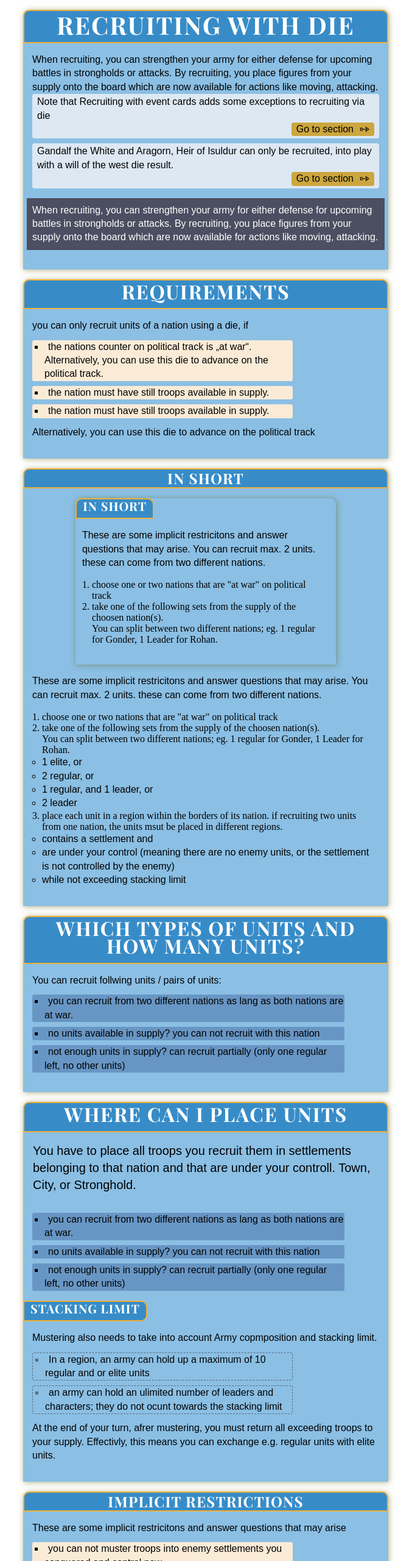
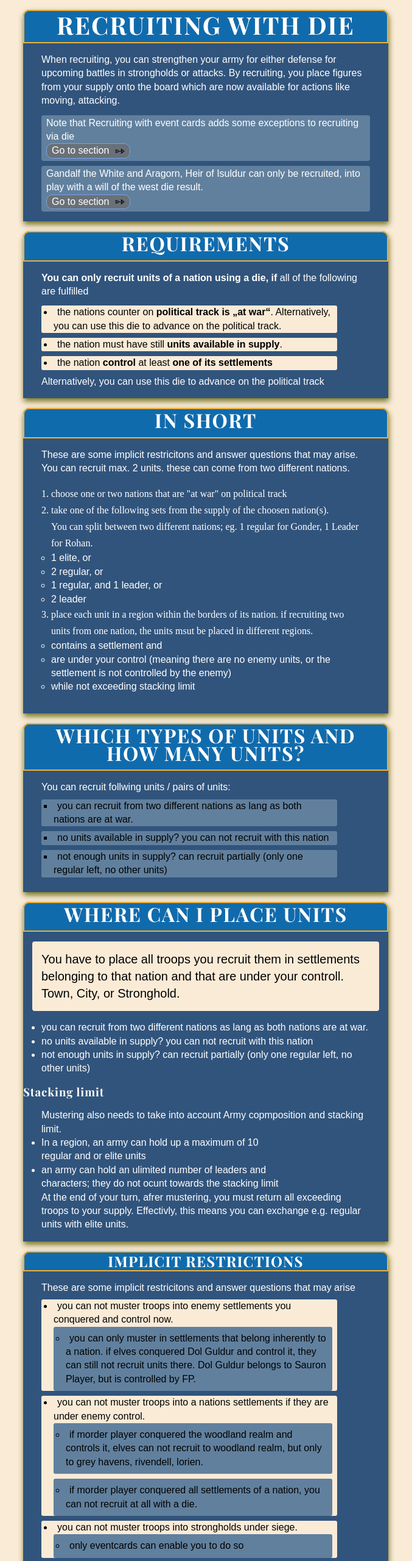
Before and after one commit to PatrickJungwirth/WoTR_Rules, a plain HTML site: page index.html in a window 1280 px wide. Shown: the top 2560 px of the page at 61% size, without its empty margins (302-979 px from the left). Drawn offline with nearby package versions, Linux system fonts and the light colour scheme; a web font is replaced by a local one.

Commit message:
CSS is better structured + new testpage

```diff
--- a/css/mainstyles.css
+++ b/css/mainstyles.css
@@ -12,16 +12,17 @@
     --fs-40: 2.0rem;
     --fs-50: 2.5rem;
 
-    --clr-main: hsl(205, 57%, 50%);
-    --clr-main-sec: hsl(205, 62%, 72%);
+    --clr-main: hsl(205, 83%, 37%);
+    --clr-main-sec: hsl(212, 43%, 34%);
     --clr-highlight: hsl(44, 58%, 52%);
     --clr-test-01: hsl(234, 12%, 34%);
     --clr-test-02: hsl(212, 6%, 44%);
     --clr-test-03: hsl(0, 22%, 47%);
-    --clr-test-04: hsl(210, 48%, 91%);
+    --clr-test-04: hsl(210, 24%, 50%);
     --clr-test-05: hsl(210, 44%, 59%);
 
     --pad: 1rem;
+    --wrapper-width: 90%;
 }
 
 *,
@@ -42,15 +43,16 @@ img {
     /* otherwise its inline-element */
 }
 
-/* html{
-    font-family: var(--ff-sans);
-    font-weight: var(--fw-regular);
+html{
+    /* font-family: var(--ff-sans);
+    font-weight: var(--fw-regular); */
     line-height: 1.7;
-    color: var(--clr-neutral-500);
-    this color gets inherited, we can overwrite it when needed
-} */
+    color: white;
+    /* this color gets inherited, we can overwrite it when needed */
+}
 html, body{
     height: 100%;
+    background-color: antiquewhite
     /* margin: 0; */
     /* padding-block-end: 5rem; */
     /* padding only on bottom of body */
@@ -76,7 +78,7 @@ h1, h2, h3{
 }
 
 p{
-    margin-bottom: 0.75rem;
+    /* margin-bottom: 0.75rem; */
     line-height: 1.4;
     font-family: var(--ff-sans);
 }
@@ -88,14 +90,74 @@ p{
 /* CLASSES OF THE WEBPAGE */
 .wrapper{
     background-color: var(--clr-main-sec);
-    /* background: linear-gradient(to top, white, var(--clr-main-sec) 50%); */
-    width: 95%;
+    width: var(--wrapper-width);
     max-width: 600px;
     border-radius: 10px 10px 0 0;
     margin: 1rem auto;
     padding-bottom: 1rem;
-    box-shadow: 1px 1px 10px rgba(100, 100, 10, 0.5);
-    /* border: 2px solid var(--clr-test-02); */
+    box-shadow: 1px 5px 10px rgba(100, 100, 10, 0.9);
+}
+
+.wrapper-turn{
+    border: 2px solid rgb(240, 176, 56);
+    background-color: var(--clr-main);
+    border-radius: 10px 10px 0 0;
+}
+
+.turn_card{
+    background-color: var(--clr-main-sec);
+    width: var(--wrapper-width);
+    max-width: 600px;
+    border-radius: 10px 10px 0 0;
+    margin: 1rem auto;
+    padding-bottom: 1rem;
+    box-shadow: 1px 5px 10px rgba(100, 100, 10, 0.9);
+}
+
+.card-meta{
+    padding: 0.25rem 1rem;
+    width: 100%;
+    background-color: var(--clr-test-04);
+    border-bottom: 2px solid var(--clr-highlight);
+    display: flex;
+    justify-content: space-between;
+    margin: auto;
+}
+
+.player{
+
+}
+
+.card_title-area{
+    --size-element: 2.5rem;
+
+    display: flex;
+    justify-content: flex-start;
+    align-items: flex-start;
+    color: white;
+    text-transform: uppercase;
+    padding: 0.5rem;
+}
+
+.card_title-area_img{
+    background-color: var(--clr-test-04);
+    box-shadow: 2px 2px 10px rgba(20, 20, 12, 0.5);
+    border: 2px solid var(--clr-test-01);
+    border-radius: 5px;
+    --lengt: 25%;
+    flex: 0 0 auto;
+    width: var(--lengt);
+    max-width: 80px;
+    min-width: calc(2*(var(--size-element)));
+    /* height: min(1rem, var(--lengt));; */
+    display:block;
+}
+
+.card_title{
+    padding: 0 0 0 1rem;
+    flex: 1 1 0;
+    width: 40%;
+    font-size: 2rem;
 }
 
 @media (min-width: 600px){
@@ -122,41 +184,37 @@ p{
     text-transform: uppercase;
 }
 
+.wrapper > :last-child{
+    margin-bottom: 0;
+}
+
 .inside-wrapper{
     /* padding: calc(0.5*var(--pad)) var(--pad); */
-    width: 95%;
+    width: var(--wrapper-width);
     margin: 1rem auto;
 }
 
-.inside-wrapper-02{
+.inside-wrapper-color{
     /* padding: calc(0.5*var(--pad)) var(--pad); */
-    width: 95%;
+    width: var(--wrapper-width);
     margin: 1rem auto;
     box-sizing: content-box;
-    padding: 1.5%;
-    color: white;
-    background-color: var(--clr-test-01);
+    padding: 2.5%;
+    color: black;
+    background-color: antiquewhite;
+    border-radius: 4px;
 }
 
-.border{
-    border: 2px solid var(--cl)
-}
+/* ################################################################################
+#################################### headings ######################################
+################################################################################ */
 
-/* .inside-wrapper__color{
-    width: 95%;
-    margin: 0 auto;
-    background-color: var(--clr-test-04);
+/* title and head are both mostly :first:child of wrapper */
 
-    padding: .5rem .5rem ;
-    line-height: 1;
-} */
 
-.requirements{
 
-    background-color:var(--clr-main-sec);
-}
-
-.rule-action__title{
+.title{
+    /* h1 */
     background-color: var(--clr-main);
     padding: 0.125em 0.5em 0.25em;
     color: white;
@@ -164,7 +222,8 @@ p{
     line-height: .9;
 }
 
-.rule-action__section{
+.head{
+    /* h2 */
     padding: 0.125em 0.5em 0.4em;
     color: white;
     font-size: var(--fs-40);
@@ -172,7 +231,8 @@ p{
     letter-spacing: 0.05em;
 }
 
-.rule-action__subsection{
+.subhead{
+    /* h3 */
     width: max-content;
     padding: 0.125em 0.5em 0.5em;
     color: white;
@@ -186,27 +246,72 @@ p{
     text-transform: uppercase;
 }
 
-.text-highlighted{
+/* ################################################################################
+#################################### TEXT ######################################
+################################################################################ */
+
+.main-text{
+    /* background-color: var(--clr-test-05); */
+    font-size: var(--fs-15);
+    color: black;
+    width: 100%;
+    margin: 0;
+
+    /* border-left: 1rem var(--clr-highlight) solid; */
+    /* box-shadow: 1px 1px 10px rgba(100, 100, 10, 0.5); */
+}
+
+.bold{
+    font-weight: var(--fw-bold);
+
+}
+
+.text{
+    margin-bottom: 0.75rem;
+}
+
+.text-white{
+
+}
+
+.box-highlighted{
     background-color: var(--clr-test-04);
     margin: 0;
     padding: 0.125em 0.5em 0.25em;
     border-radius: 4px;
 }
 
-.text-highlighted + .text-highlighted{
+.box-highlighted + .box-highlighted{
     margin-top: 0.5rem;
 }
 
-.text{
-    margin-bottom: 0.75rem;
+.box-highlighted_text{
+    margin: 0;
 }
 
-ul + p{
+.box-lowlight{
+    background-color: var(--clr-test-04);
+    margin: 0;
+    color: rgb(255, 255, 255);
+    padding: 0.125em 0.5em 0.25em;
+    border-radius: 4px;
+}
+
+.box-lowlight + .box-lowlight{
+    margin-top: 0.5rem;
+}
+
+
+/* ul + p{
     margin-top: 0.75rem;
-}
-/* lists and item */
+} */
 
-.action-prerequisites_list{
+/* ################################################################################
+#################################### list ######################################
+################################################################################ */
+
+.list-highlighted{
+    color: black;
     margin: 0.5rem 0;
     list-style-position: inside;
     padding: 0;
@@ -214,30 +319,53 @@ ul + p{
     /* background-color: var(--clr-highlight); */
 }
 
-.requirement{
+.list-highlighted_item{
     background-color:antiquewhite;
     border-radius: 3px;
     margin-bottom: 0.5em;
-    list-style-type: square;
+    list-style-type: disc;
     /* padding: calc(0.5*var(--pad)) 0 calc(0.5*var(--pad)) calc(0.5*var(--pad)); */
     text-underline-position: below;
     padding-left: 1.25rem;
+    padding-right: 0.5rem;
     text-indent: -1rem;
     /* box-shadow: 1px 1px 10px rgba(100, 100, 10, 0.5); */
 }
 
-.action-items{
+.list-highlighted_item::marker{
+    color: black;
+    /* white-space: pre-wrap; */
+    /* font-size: var(--fs-30);
+    line-height: 1; */
+}
+
+.list-highlighted_subitem{
+    background-color: var(--clr-test-04);
+    /* border: 1px dashed rgba(39, 27, 27, 0.5); */
+    border-radius: 3px;
+    margin-bottom: 0.5em;
+    list-style-type: circle;
+    padding: calc(0.5*var(--pad)) calc(0.5*var(--pad)) calc(0.5*var(--pad));
+    text-underline-position: below;
+    padding-left: 1.25rem;
+    text-indent: -1rem;
+}
+
+
+.list-monochrome{
     margin: 0.5rem 0;
+    color: black;
     list-style-position: inside;
     /* padding: 0rem 1rem; */
     max-width: 90%;
     /* background-color: var(--clr-test-02); */
 }
 
-.action-item{
-    background-color: var(--clr-test-05);
+.list-monochrome_item{
+    background-color: var(--clr-test-04);
     border-radius: 3px;
     margin-bottom: 0.5em;
+    padding-right: 0.5rem;
     list-style-type: square;
     /* padding: calc(0.5*var(--pad)) 0 calc(0.5*var(--pad)) calc(0.5*var(--pad)); */
     text-underline-position: below;
@@ -245,105 +373,38 @@ ul + p{
     text-indent: -1rem;
 }
 
-.action-item + .action-item{
-    margin-top: 0.5rem;
-}
-
-
-.requirement + .requirement{
-    padding-top: 0;
-}
-
-.sublist{
-    max-height: 0;  /* Initially hidden */
-    padding: 0;
-            overflow: hidden; /* Prevents content from spilling out */
-            transition: max-height 0.5s ease-out;
-            transition: padding 0.5s ease-out;
-            /* Smooth expand/collapse */
-    /* hidden by default */
-    text-decoration: none;
-    background-color: var(--clr-test-03);
-}
-
-.expanded{
-    max-height: 400px;
-    background-color:antiquewhite;
-    /* padding: 0.5rem 0.5rem 0.5rem; */
-    text-decoration:none;
-}
-
-.rule-action__core{
-    /* background-color: var(--clr-test-05); */
-    padding: 1rem;
-    font-size: var(--fs-15);
-    color: rgb(0, 0, 0);
-    width: 100%;
-    margin: 0;
-
-    /* border-left: 1rem var(--clr-highlight) solid; */
-    /* box-shadow: 1px 1px 10px rgba(100, 100, 10, 0.5); */
-}
-
-.subitem{
-    text-decoration: none;
-    list-style-type: square;
-}
-
-.example{
-    /* background-color: var(--clr-test-04); */
-    border: 1px dashed rgba(39, 27, 27, 0.5);
-    border-radius: 3px;
-    margin-bottom: 0.5em;
-    list-style-type: square;
-    /* padding: calc(0.5*var(--pad)) 0 calc(0.5*var(--pad)) calc(0.5*var(--pad)); */
-    text-underline-position: below;
-    padding-left: 1.25rem;
-    text-indent: -1rem;
-}
-
-.example::marker{
-    color:rgba(39, 27, 27, 0.5);
-}
-
-.example02{
-    background-color: var(--clr-test-04);
-    border: 1px dashed rgba(39, 27, 27, 0.5);
-    border-radius: 3px;
-    margin-bottom: 0.5em;
-    list-style-type: square;
-    padding: calc(0.5*var(--pad)) calc(0.5*var(--pad)) calc(0.5*var(--pad));
-    text-underline-position: below;
-    padding-left: 1.25rem;
-    text-indent: -1rem;
-}
 
 .ordered-list{
     margin: 1rem;
 }
 
-.icon-arrow{
-    border-radius: 4px;
+/* ################################################################################
+#################################### BUTTON ######################################
+################################################################################ */
+
+
+.button_go-section{
+    border-radius: 10px;
+    border: 1px solid rgb(121, 161, 235);
     width: fit-content;
-    background-color: var(--clr-highlight);
-    /* width: fit-content; */
+    background-color: var(--clr-test-02);
     display: flex;
     gap: 10px;
-    justify-content: flex-end;
+    justify-content: space-between;
     align-items: center;
-    margin-left: auto;
+    margin-right: auto;
     padding: 0 .5rem;
 }
 
-.icon-arrow_p{
+/* .icon-arrow_p{
     margin: 0;
-}
+} */
 
-.goto{
+.button_text{
     margin: 0;
     font-weight: 200;
 }
 
 .icon{
-    height: 1rem;
+    height: 1em;
 }
--- a/index.html
+++ b/index.html
@@ -17,62 +17,49 @@
 
     <main class="rule-action">
         <section class="wrapper">
-            <h1 class="rule-action__title">Recruiting with die</h1>
+            <h1 class="title">Recruiting with die</h1>
                 <div class="inside-wrapper">
-                    <p class="icon-arrow_p">When recruiting, you can strengthen your army for either defense for upcoming battles in strongholds or attacks. By recruiting, you place figures from your supply onto the board which are now available for actions like moving, attacking.</p>
+                    <p class="text">When recruiting, you can strengthen your army for either defense for upcoming battles in strongholds or attacks. By recruiting, you place figures from your supply onto the board which are now available for actions like moving, attacking.</p>
 
-                    <div class="text-highlighted">
-                        <p class="icon-arrow_p">Note that Recruiting with event cards adds some exceptions to recruiting via die</p>
-                        <div class="icon-arrow">
-                            <p class="goto">Go to section</p>
+                    <div class="box-lowlight">
+                        <p class="box-highlighted_text">Note that Recruiting with event cards adds some exceptions to recruiting via die</p>
+                        <div class="button_go-section">
+                            <p class="button_text">Go to section</p>
                             <img class="icon" src="img/pfeil.png" alt="">
                         </div>
-
-                </div>
-                <div class="text-highlighted">
-                    <p class="icon-arrow_p">Gandalf the White and Aragorn, Heir of Isuldur can only be recruited, into play with a will of the west die result.</p>
-                    <div class="icon-arrow">
-                        <p class="goto">Go to section</p>
+                    </div>
+                <div class="box-lowlight">
+                    <p class="box-highlighted_text">Gandalf the White and Aragorn, Heir of Isuldur can only be recruited, into play with a will of the west die result.</p>
+                    <div class="button_go-section">
+                        <p class="button_text">Go to section</p>
                         <img class="icon" src="img/pfeil.png" alt="">
                     </div>
-
             </div>
             </div>
 
-            <div class="inside-wrapper-02">
-                <p class="icon-arrow_p">When recruiting, you can strengthen your army for either defense for upcoming battles in strongholds or attacks. By recruiting, you place figures from your supply onto the board which are now available for actions like moving, attacking.</p>
+            <!-- <div class="inside-wrapper-color">
+                <p class="icon-arrow_p">When recruiting, you can strengthen your army for either defense for upcoming battles in strongholds or attacks. By recruiting, you place figures from your supply onto the board which are now available for actions like moving, attacking.</p> -->
             </div>
 
         </section>
             <section class="wrapper">
-                <h2 class="rule-action__section">requirements</h2>
+                <h2 class="head">requirements</h2>
                 <div class="inside-wrapper">
-                    <p class="text">you can only recruit units of a nation using a die, if </p>
-                    <ul class="action-prerequisites_list">
-                        <li class="clickable requirement" onclick="">the nations counter on political track is „at war“. Alternatively, you can use this die to advance on the political track.
+                    <p class="text"><span class="bold">You can only recruit units of a nation using a die, if </span>all of the following are fulfilled</p>
+                    <ul class="list-highlighted">
+                        <li class="clickable list-highlighted_item" onclick="">the nations counter on <span class="bold">political track is „at war“</span>. Alternatively, you can use this die to advance on the political track.
 
                         </li>
-                        <li class="requirement">the nation must have still troops available in supply.</li>
-                        <li class="requirement">the nation must have still troops available in supply.</li>
+                        <li class="list-highlighted_item">the nation must have still <span class="bold">units available in supply</span>.</li>
+                        <li class="list-highlighted_item">the nation <span class="bold">control</span> at least <span class="bold">one of its settlements</span></li>
                     </ul>
                     <p>Alternatively, you can use this die to advance on the political track</p>
                 </div>
             </section>
 
             <section class="wrapper">
-                <h2 class="rule-action__sub">In short</h2>
+                <h2 class="head">In short</h2>
                 <div class="inside-wrapper">
-
-                    <section class="wrapper">
-                        <h2 class="rule-action__subsection">In short</h2>
-                        <div class="inside-wrapper">
-                            <p>These are some implicit restricitons and answer questions that may arise. You can recruit max. 2 units. these can come from two different nations.</p>
-                            <ol class="ordered-list">
-                                <li>choose one or two nations that are "at war" on political track</li>
-
-                                <li>take one of the following sets from the supply of the choosen nation(s). <br> You can split between two different nations; eg. 1 regular for Gonder, 1 Leader for Rohan.
-                                </li>
-                    </section>
 
 
                     <p>These are some implicit restricitons and answer questions that may arise. You can recruit max. 2 units. these can come from two different nations.</p>
@@ -104,20 +91,27 @@
 
 
         <section class="wrapper">
-            <h2 class="rule-action__section">which types of units and how many units?</h2>
+            <h2 class="head">which types of units and how many units?</h2>
                 <div class="inside-wrapper">
                     <p>You can recruit follwing units / pairs of units:</p>
-                    <ul class="action-items">
-                        <li class="action-item">you can recruit from two different nations as lang as both nations are at war.</li>
-                        <li class="action-item">no units available in supply? you can not recruit with this nation</li>
-                        <li class="action-item">not enough units in supply? can recruit partially (only one regular left, no other units)</li>
+                    <ul class="list-monochrome">
+                        <li class="list-monochrome_item">you can recruit from two different nations as lang as both nations are at war.
+                            <!-- <ul>
+<li class="list-highlighted_subitem">from two different nations as lang as both nations are at war</li>
+<li class="list-highlighted_subitem">        from two different nations as lang as both nations are at war                        </li>
+                            </ul>    -->
+                        </li>
+                        <li class="list-monochrome_item">no units available in supply? you can not recruit with this nation</li>
+                        <li class="list-monochrome_item">not enough units in supply? can recruit partially (only one regular left, no other units)</li>
                     </ul>
                 </div>
         </section>
 
         <section class="wrapper">
-            <h2 class="rule-action__section">Where can I place units</h2>
-                <p class="rule-action__core">You have to place all troops you recruit them in settlements belonging to that nation and that are under your controll. Town, City, or Stronghold.</p>
+            <h2 class="head">Where can I place units</h2>
+                <div class="inside-wrapper-color">
+                    <p class="main-text">You have to place all troops you recruit them in settlements belonging to that nation and that are under your controll. Town, City, or Stronghold.</p>
+                </div>
                 <div class="inside-wrapper">
                     <ul class="action-items">
                         <li class="action-item">you can recruit from two different nations as lang as both nations are at war.</li>
@@ -146,23 +140,23 @@
                 <h2 class="rule-action__sub">Implicit Restrictions</h2>
                 <div class="inside-wrapper">
                     <p>These are some implicit restricitons and answer questions that may arise </p>
-                    <ul class="action-prerequisites_list">
-                        <li class="requirement" >you can not muster troops into enemy settlements you conquered and control now.
-                            <ul class="expanded">
-                                <li class="example02">you can only muster in settlements that belong inherently to a nation.
+                    <ul class="list-highlighted">
+                        <li class="list-highlighted_item" >you can not muster troops into enemy settlements you conquered and control now.
+                            <ul class="">
+                                <li class="list-highlighted_subitem">you can only muster in settlements that belong inherently to a nation.
                                 if elves conquered Dol Guldur and control it, they can still not recruit units there.
                                  Dol Guldur belongs to Sauron Player, but is controlled by FP.</li>
                             </ul>
                         </li>
-                        <li class="requirement" >you can not muster troops into a nations settlements if they are under enemy control.
-                            <ul class="expanded">
-                                <li class="example02">if morder player conquered the woodland realm and controls it, elves can not recruit to woodland realm, but only to grey havens, rivendell, lorien.</li>
-                                <li class="example02">if morder player conquered all settlements of a nation, you can not recruit at all with a die.</li>
+                        <li class="list-highlighted_item" >you can not muster troops into a nations settlements if they are under enemy control.
+                            <ul class="">
+                                <li class="list-highlighted_subitem">if morder player conquered the woodland realm and controls it, elves can not recruit to woodland realm, but only to grey havens, rivendell, lorien.</li>
+                                <li class="list-highlighted_subitem">if morder player conquered all settlements of a nation, you can not recruit at all with a die.</li>
                             </ul>
                             </li>
-                            <li class="requirement" >you can not muster troops into strongholds under siege.
-                                <ul class="expanded">
-                                    <li class="example02">only eventcards can enable you to do so</li>
+                            <li class="list-highlighted_item" >you can not muster troops into strongholds under siege.
+                                <ul class="">
+                                    <li class="list-highlighted_subitem">only eventcards can enable you to do so</li>
                                 </ul>
                                 </li>
                     </ul>
```
Also changed, not shown: play.html (added, +64 -0 lines).
